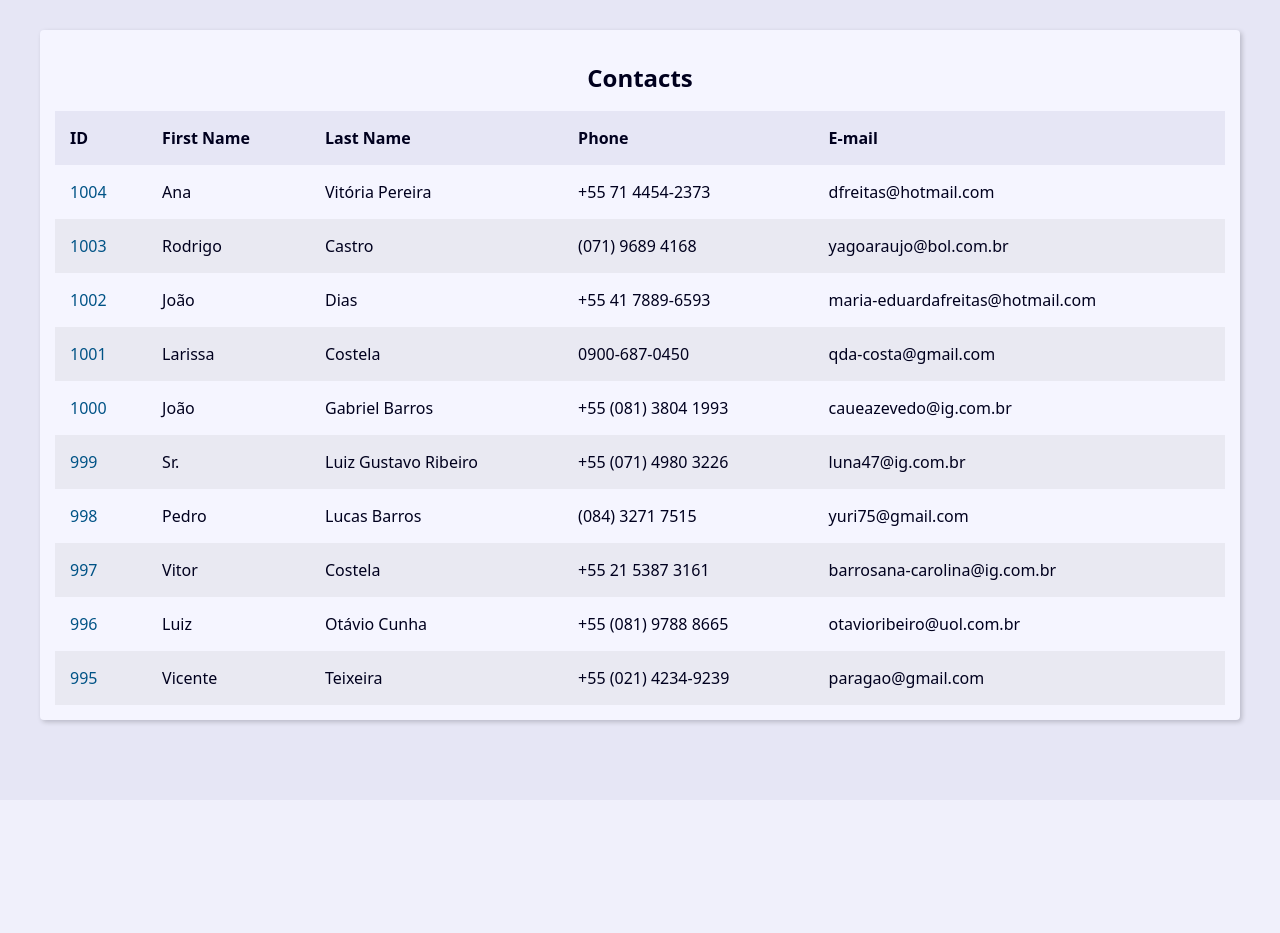
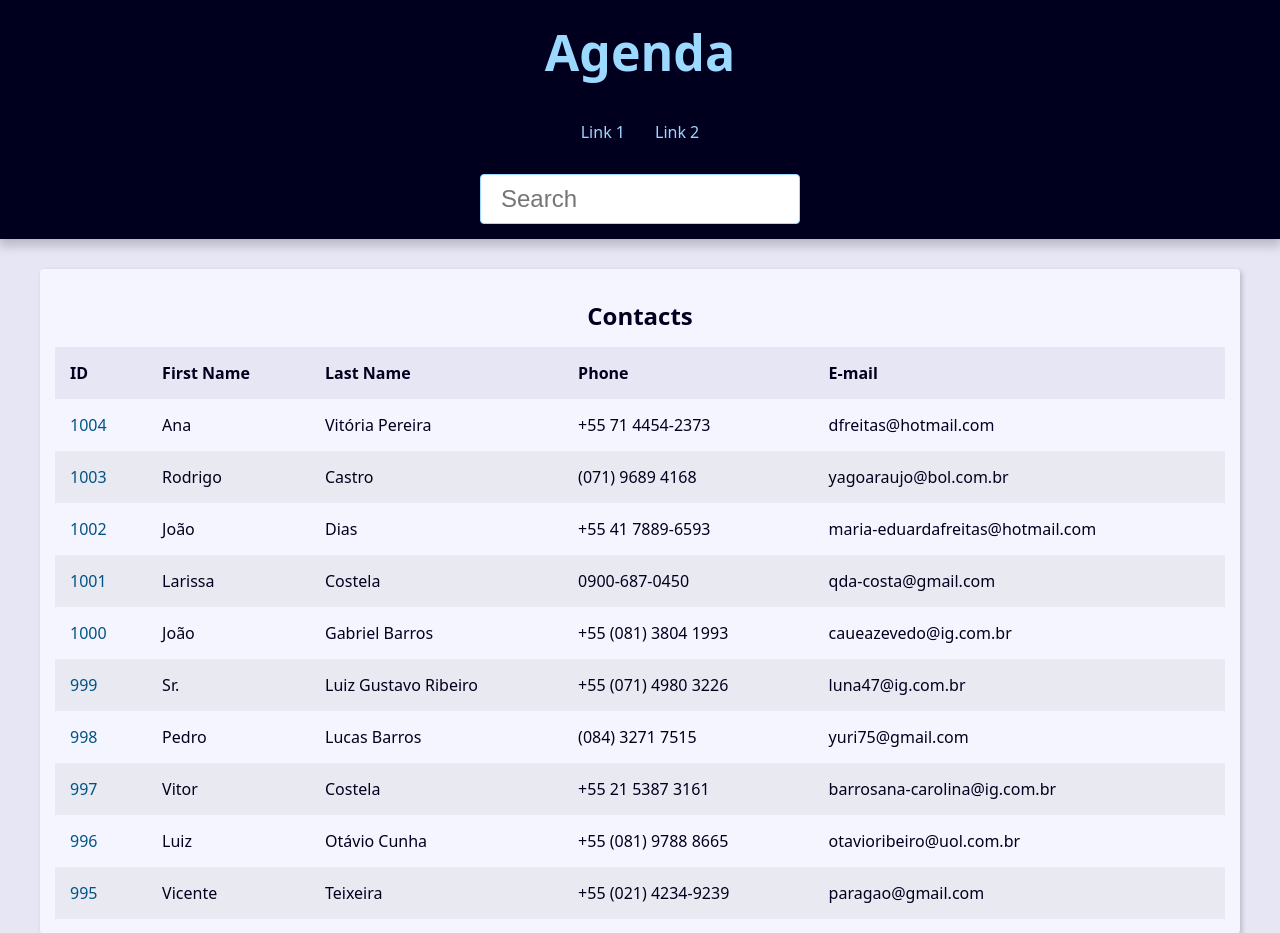
Before and after one commit to danielrockemback/django-agenda, a Django app: page / in a window 1280 px wide. Shown: the top 933 px of the page. Before the commit the page ends 726 px from the top, so only its background shows below. Run offline with Django 4.2, Linux system fonts and the light colour scheme; data comes from the database, SQL or seed files in the repository.

Commit message:
partials _head, _header e search

```diff
--- a/contact/urls.py
+++ b/contact/urls.py
@@ -3,5 +3,6 @@ from contact import views
 
 urlpatterns = [
     path('<int:contact_id>/', views.contact, name='contact'),
+    path('search/', views.search, name='search'),
     path('', views.index, name='index'),
 ]
--- a/contact/views.py
+++ b/contact/views.py
@@ -1,17 +1,36 @@
-from django.shortcuts import render, get_object_or_404
+from django.shortcuts import render, get_object_or_404, redirect
+from django.db.models import Q
 from .models import Contact
-from django.http import Http404
+
 
 def index(request):
     contacts = Contact.objects.filter(show=True).order_by('-id')[:10]
-    context = {'contacts': contacts}
+    context = {'contacts': contacts, 'site_title': 'Contatos - '}
+
+    return render(request, 'index.html', context)
+
+
+def search(request):
+    search_value = request.GET.get('q', '').strip()
+
+    if search_value == '':
+        return redirect('index')
+
+    contacts = Contact.objects.filter(show=True)\
+        .filter(Q(first_name__icontains=search_value) |
+                Q(last_name__icontains=search_value) |
+                Q(phone__icontains=search_value) |
+                Q(email__icontains=search_value)).order_by('-id')
+
+    context = {'contacts': contacts, 'site_title': 'Search - '}
 
     return render(request, 'index.html', context)
 
 
 def contact(request, contact_id):
     single_contact = get_object_or_404(Contact.objects, pk=contact_id, show=True)
+    site_title = f'{single_contact.first_name} {single_contact.last_name} - '
 
-    context = {'contact': single_contact}
+    context = {'contact': single_contact, 'site_title': site_title}
 
     return render(request, 'contact.html', context)
--- /dev/null
+++ b/templates/static/base/_head.html
@@ -0,0 +1,4 @@
+{% load static %}
+<meta charset="UTF-8">
+<title>{{ site_title }}Agenda</title>
+<link rel="stylesheet" href="{% static 'css/style.css' %}">
--- /dev/null
+++ b/templates/static/base/_header.html
@@ -0,0 +1,37 @@
+<header class="header">
+    <h1 class="header-heading">
+      <a href="{% url 'index' %}" class="header-link">
+        Agenda
+      </a>
+    </h1>
+
+    <nav class="menu">
+      <ul class="menu-list">
+        <li class="menu-item">
+          <a href="" class="menu-link">
+            Link 1
+          </a>
+        </li>
+        <li class="menu-item">
+          <a href="" class="menu-link">
+            Link 2
+          </a>
+        </li>
+      </ul>
+    </nav>
+
+    <div class="search">
+      <form
+        action="{% url 'search' %}"
+        method="GET"
+      >
+        <input
+          type="search"
+          class="search-input"
+          placeholder="Search"
+          id="search"
+          name="q"
+        >
+      </form>
+    </div>
+</header>
--- a/templates/static/base/base.html
+++ b/templates/static/base/base.html
@@ -1,12 +1,10 @@
-{% load static %}
-<!DOCTYPE html>
-<html lang="en">
+<html lang="pt-BR">
 <head>
-    <meta charset="UTF-8">
-    <title>Document</title>
-    <link rel="stylesheet" href="{% static 'css/style.css' %}">
+{% include 'static/base/_head.html' %}
 </head>
 <body>
+{% include 'static/base/_header.html' %}
+
  <main class="content">
     {% block content %}{% endblock content %}
  </main>
```
